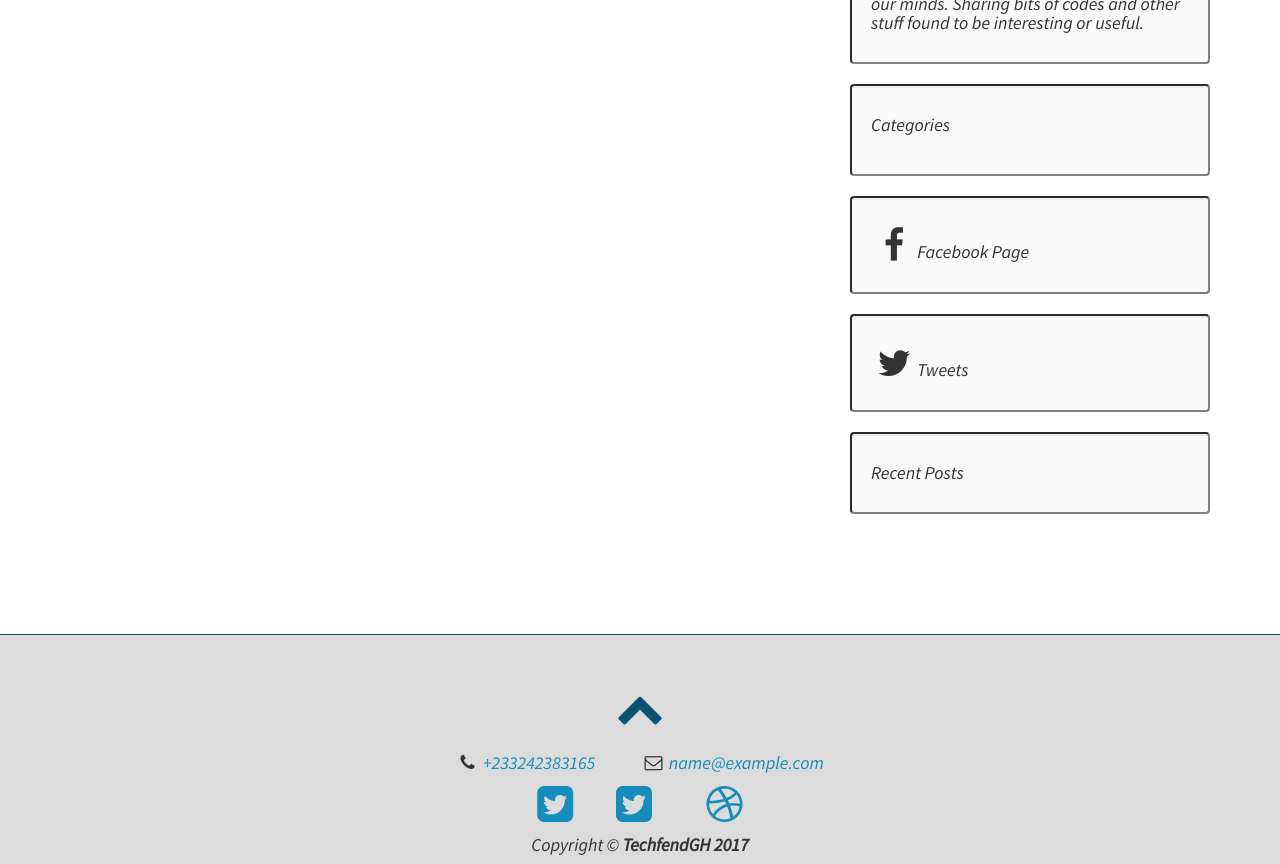
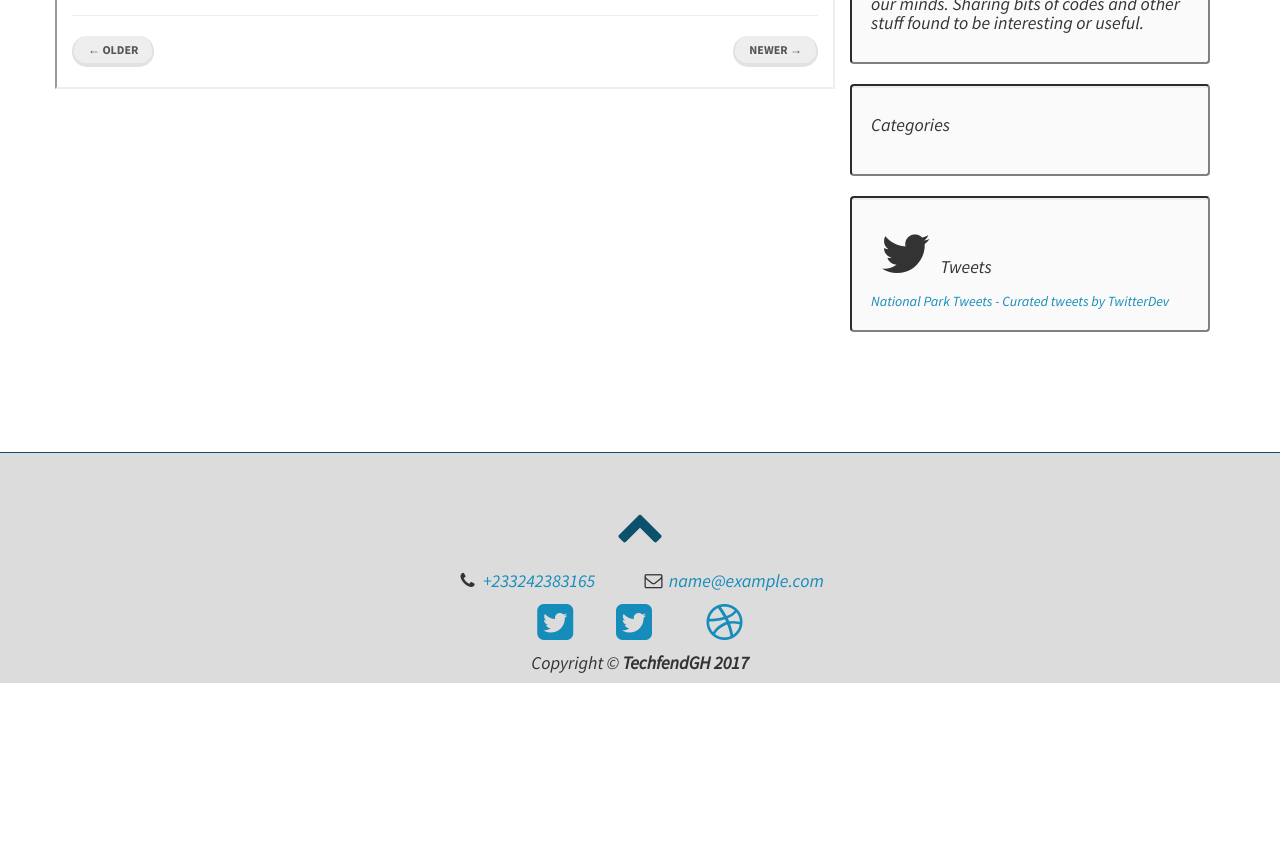
Before and after one commit to rein14/technewz, a Django app: template blog/templates/articles.html in a window 1280 px wide. Shown: the part 538-1402 px from the top of the page. After the commit the page ends 1221 px from the top, so only its background shows below. Run offline with Django 3.2, Linux system fonts and the light colour scheme; the template is opened without the code that fills it, so the values that code supplies are empty; parts of the project's set-up code (start-up, migrations or seed data) failed here and were passed over; some libraries are stand-ins or nearby versions; some web fonts are replaced.

Commit message:
will make changes later

```diff
--- a/blog/models.py
+++ b/blog/models.py
@@ -80,7 +80,6 @@ class Article(models.Model):
     def get_absolute_url(self):
         return reverse('article', kwargs={'pk': self.pk})
     '''
-
     '''
     def get_comments(self):
         comments = Comments.objects.all()
--- a/blog/templates/articles.html
+++ b/blog/templates/articles.html
@@ -1,5 +1,5 @@
 {% extends "base.html" %}
-{% load i18n %}
+
 
 
 {% load staticfiles %}
@@ -29,7 +29,7 @@
 {% endblock splash %}
 
 {% block container %}
-<!-- Benefits of the Django application -->
+
 <div class="container">
 
         <div class="row">
@@ -38,7 +38,12 @@
             </p>
             <hr>
             <!-- Blog Entries Column -->
-            <div class="col-md-8" style="background-image: url('static/site/image/bs.jpg');font-style: italic;border:2px inset" >
+            <div class="col-md-8" style="border:2px inset">
+
+                <h1 class="page-header">
+                    Article
+                    <small>Archive</small>
+                </h1>
 
                 <!-- First Blog Post -->
                 {% for article in object_list %}
@@ -46,7 +51,7 @@
                     <a href={{ article.get_absolute_url }}>{{ article.name }}</a>
                 </h2>
                 <p class="lead">
-                    Author:  <a href="index.php">
+                    by <a href="">
                     <img src="{% thumbnail article.author.profile.picture|default:'default_profile.png' 30x30 crop %}" alt="" />
                     {{article.author.get_full_name}}</a>
                 </p>
@@ -54,9 +59,10 @@
                 <hr>
                 <img class="img-responsive" src={{ article.image.url }} alt="" height="200px">
                 <hr>
-                    <p><h4>{{ article.content|safe|truncatechars:200 }}</h4></p>
+                <p>{{ article.content|safe|truncatechars:600 }}</p>
                 <a class="btn btn-primary" href="#">Read More <span class="glyphicon glyphicon-chevron-right"></span></a>
-                {% endfor %}
+
+          {% endfor %}
                 <hr>
 
                 <!-- Pager -->
@@ -72,10 +78,10 @@
             </div>
 
             <!-- Blog Sidebar Widgets Column -->
-            <div class="col-md-4" style="font-style: italic">
+            <div class="col-md-4" style="font-style: oblique">
 
-                <!-- Blog Search Well -->
-                <div class="well" style="border:2px inset  grey">
+                <!-- Small bio Well -->
+                <div class="well" style="border:2px inset grey">
                     <h4>About Us</h4>
                     <div class="input-group">
                         <h4>Writing about anything tech that pops into our minds.
@@ -84,60 +90,33 @@
                     <!-- /.input-group -->
                 </div>
 
-            <div class="well" style="border:2px inset grey">
+                <!-- Blog Categories Well -->
+                <div class="well" style="border:2px inset grey">
                     <h4>Categories</h4>
                     <div class="row">
-                    <ul>
+                        <div class="col-lg-6">
+                        <ul></ul>
                             {% for i in SIDEBAR_ARTICLES %}
                                 <li><a href="#">{{ i.name }}</a></li>
                                 </li>
                             {% endfor %}
-                    </ul>
+
+                        </div>
+                        <!-- /.col-lg-6 -->
+
+                        <!-- /.col-lg-6 -->
                     </div>
+                    <!-- /.row -->
                 </div>
-
-                 <div class="well" style="border:2px inset grey">
-                    <h4> <i class="fa fa-facebook fa-fw fa-2x"></i>Facebook Page</h4>
-                     <div class="fb-page"
-                          data-href="https://www.facebook.com/TechfendGhana/"
-                          data-width="380"
-                          data-hide-cover="false"
-                          data-show-facepile="false">
-                        </div>
-                        <div id="fb-root"></div>
-                        <script>(function(d, s, id) {
-                          var js, fjs = d.getElementsByTagName(s)[0];
-                          if (d.getElementById(id)) return;
-                          js = d.createElement(s); js.id = id;
-                          js.src = "//connect.facebook.net/en_US/sdk.js#xfbml=1&version=v2.10";
-                          fjs.parentNode.insertBefore(js, fjs);
-                        }(document, 'script', 'facebook-jssdk'));
-                        </script>
-                    <!-- /.input-group -->
-                </div>
-
-                <div class="well" style="border:2px inset grey ;overflow:auto ">
-                    <h4> <i class="fa fa-twitter fa-fw fa-2x"></i>Tweets</h4>
-                    <a class="twitter-timeline" href="https://twitter.com/reinrich14"
-                        data-height="500" data-width="600">
-
-                    </a> <script   async src="//platform.twitter.com/widgets.js" charset="utf-8"></script>
-                </div>
-                <!-- Side Widget Well -->
-                <div class="well" style="border:2px inset grey ">
-                    <h4>Recent Posts</h4>
-                    {% for article in SIDEBAR_LATEST %}
-                    <h4><a href={{ article.get_absolute_url }}><img class="img-responsive" src={{ article.image.url }} alt="" width="300"></a></h4>
-                        <h4><p><a href={{ article.get_absolute_url }}>{{ article.name }}</a></p></h4>
-                    <p></p>
-                    <hr>
-                    {% endfor %}
+                <!-- twitter Side Widget Well -->
+                <div class="well" style="border:2px inset grey; overflow: auto; ">
+                    <h4> <i class="fa fa-twitter fa-fw fa-3x"></i>Tweets</h4>
+                    <a class="twitter-timeline" href="https://twitter.com/reinrich14">National Park Tweets - Curated tweets by TwitterDev</a> <script async src="//platform.twitter.com/widgets.js" charset="utf-8"></script>
                 </div>
             </div>
-
         </div>
 </div>
-{% endblock container %}
+{% endblock %}
 {% block scripts %}
 <script src="{% static 'site/js/site.js' %}"></script>
 {% endblock scripts %}
--- a/blog/templates/articles_details.html
+++ b/blog/templates/articles_details.html
@@ -1,4 +1,5 @@
 {% extends "base.html" %}
+
 
 {% load staticfiles %}
 {% load crispy_forms_tags %}
@@ -81,7 +82,6 @@
                     <ul>
                             {% for i in SIDEBAR_ARTICLES %}
                                 <li><a href="#">{{ i.name }}</a></li>
-                                </li>
                             {% endfor %}
                     </ul>
                     </div>
@@ -127,6 +127,7 @@
             </div>
         </div>
 </div>
+</div>
 {% endblock %}
 {% block scripts %}
 <script src="{% static 'site/js/site.js' %}"></script>
--- a/blog/views.py
+++ b/blog/views.py
@@ -3,6 +3,8 @@ from django.views import generic
 from django.shortcuts import get_object_or_404, render
 from django.http import Http404
 from .models import Article, Tag
+from django.views.decorators.cache import cache_page
+from django.utils.decorators import method_decorator
 
 
 class ArticleList(generic.ListView):
@@ -12,7 +14,7 @@ class ArticleList(generic.ListView):
     context_object_name = "article_list"
 
     def get_queryset(self):
-        return Article.objects.filter(publish=True)
+        return Article.objects.all().filter(publish=True)
 
 '''
 class ArticleShort(generic.ListView):
--- a/static/site/css/main.css
+++ b/static/site/css/main.css
@@ -222,7 +222,7 @@ body>.navbar-transparent {
     height: 50%;
 }
 .intro-header .site-heading{
-    color: wheat;
+    color: gainsboro;
 }
 .intro-header .post-heading,
 .intro-header .page-heading {
@@ -241,7 +241,7 @@ body>.navbar-transparent {
   text-align: center;
 }
 .intro-header .site-heading h1{
-    color: gainsboro;
+    color: #0c516c;
 }
 .intro-header .page-heading h1 {
   margin-top: 0;
@@ -291,6 +291,7 @@ body>.navbar-transparent {
 }
 @media only screen and (min-width: 768px) {
   .intro-header .post-heading h1 {
+      padding: 2em;
     font-size: 55px;
   }
   .intro-header .post-heading .subheading {
--- a/templates/about.html
+++ b/templates/about.html
@@ -4,7 +4,7 @@ div class="container">
         <div class="row">
 
             <!-- Blog Entries Column -->
-            <div class="col-md-8">
+            <div class="col-md-8" style="border:2px inset">
 
                 <h1 class="page-header">
                     Welcome
--- a/templates/checkout.html
+++ b/templates/checkout.html
@@ -35,7 +35,7 @@
         <div class="row">
 
             <!-- Blog Entries Column -->
-            <div class="col-md-8">
+            <div class="col-md-8"style="border:2px inset">
 
                 <h1 class="page-header">
                     About
```
Also changed, not shown: technewz/views.py (+6 -6 lines), templates/home.html (+32 -21 lines), db.sqlite3, media/uploads/images/rein.jpg (added).
